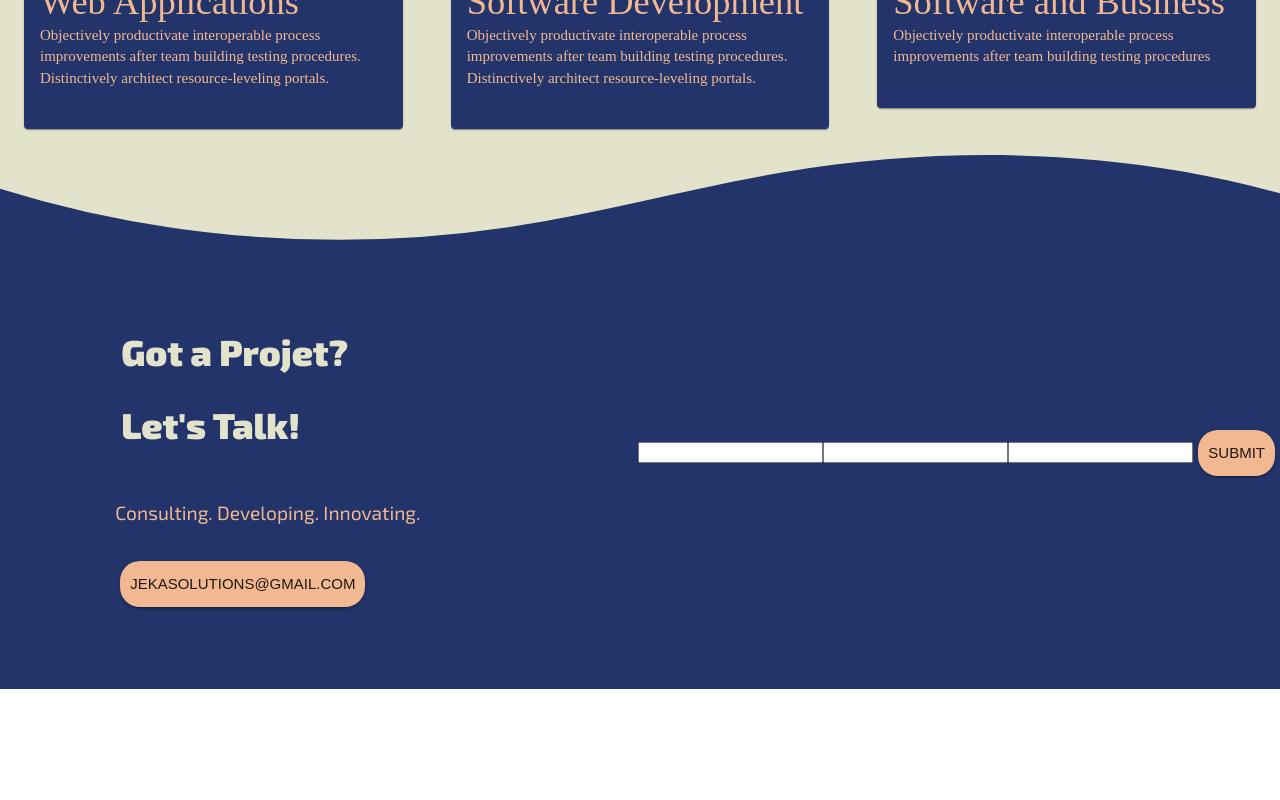
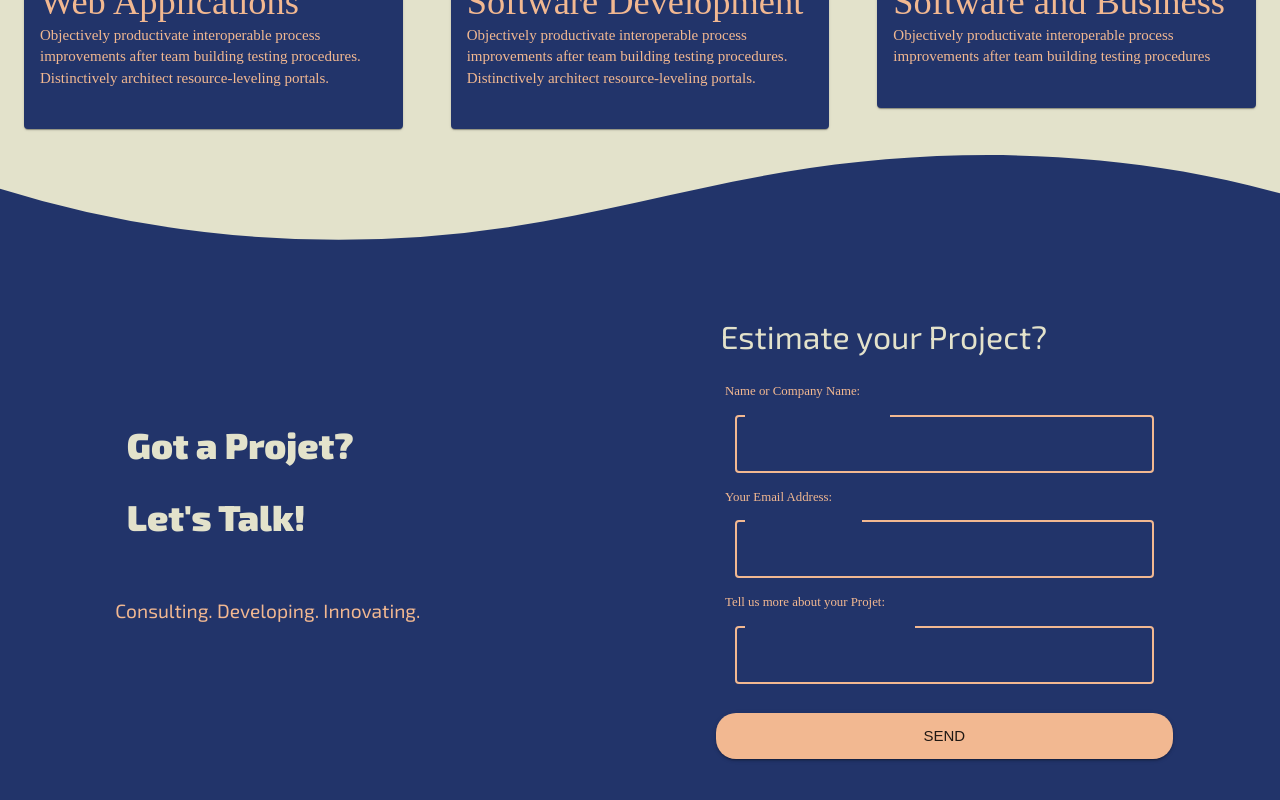
Before and after one commit to averenceanu/jw-solutions, a React (Create React App) app: page / in a window 1280 px wide. Shown: the part 2060-2860 px from the top of the page. Before the commit the page ends 2749 px from the top, so only its background shows below. Built offline with nearby package versions, Linux system fonts and the light colour scheme.

Commit message:
add email form

```diff
--- a/src/components/footbar/Footbar.js
+++ b/src/components/footbar/Footbar.js
@@ -1,5 +1,7 @@
 import './footbar.css'
 import Button from '@mui/material/Button';
+import TextField from '@mui/material/TextField';
+import FormControl from '@mui/material/FormControl';
 
 export default function Footbar () {
   return (
@@ -18,13 +20,15 @@ export default function Footbar () {
           <div className="footbar--main-information-quote">
             <p>Consulting. Developing. Innovating.</p>
           </div>
-          <Button color='secondary' variant='contained'>jekasolutions@gmail.com</Button>
         </div>
         <div className="footbar--main-contact-form">
-          <input type="text"/>
-          <input type="text"/>
-          <input type="text"/>
-          <Button color='secondary' variant='contained'>Submit</Button>
+          <h2 className="footbar--main-contact-title"> Estimate your Project? </h2>
+          <FormControl fullWidth={true} required={true} sx={{color:'#e3e2cb' }}>
+            <TextField label="Name or Company Name: " color="secondary" focused  sx={{p:3, color:'#e3e2cb'}}/>
+            <TextField label="Your Email Address: " color="secondary"  focused sx={{p:3}}/>
+            <TextField label="Tell us more about your Projet:" color="secondary"  focused sx={{p:3}}/>
+            <Button color='secondary' variant='contained'>Send</Button>
+          </FormControl>
         </div>
       </div>
     </div>
--- a/src/components/footbar/footbar.css
+++ b/src/components/footbar/footbar.css
@@ -19,6 +19,7 @@
   margin: 1%;
   padding-left: 8%;
   font-family: 'Exo 2';
+  width: 50%;
 }
 
 .footbar--main-information-title{
@@ -32,3 +33,17 @@
   font-size: 120%;
   padding-bottom: 4%;
 }
+
+.footbar--main-contact-form{
+  display: flex;
+  flex-direction: column;
+  width: 40%;
+  padding-right: 8%;
+}
+
+.footbar--main-contact-title{
+  padding: 2%;
+  font-size: 200%;
+  font-weight: 400;
+  font-family: 'Exo 2';
+}
```
